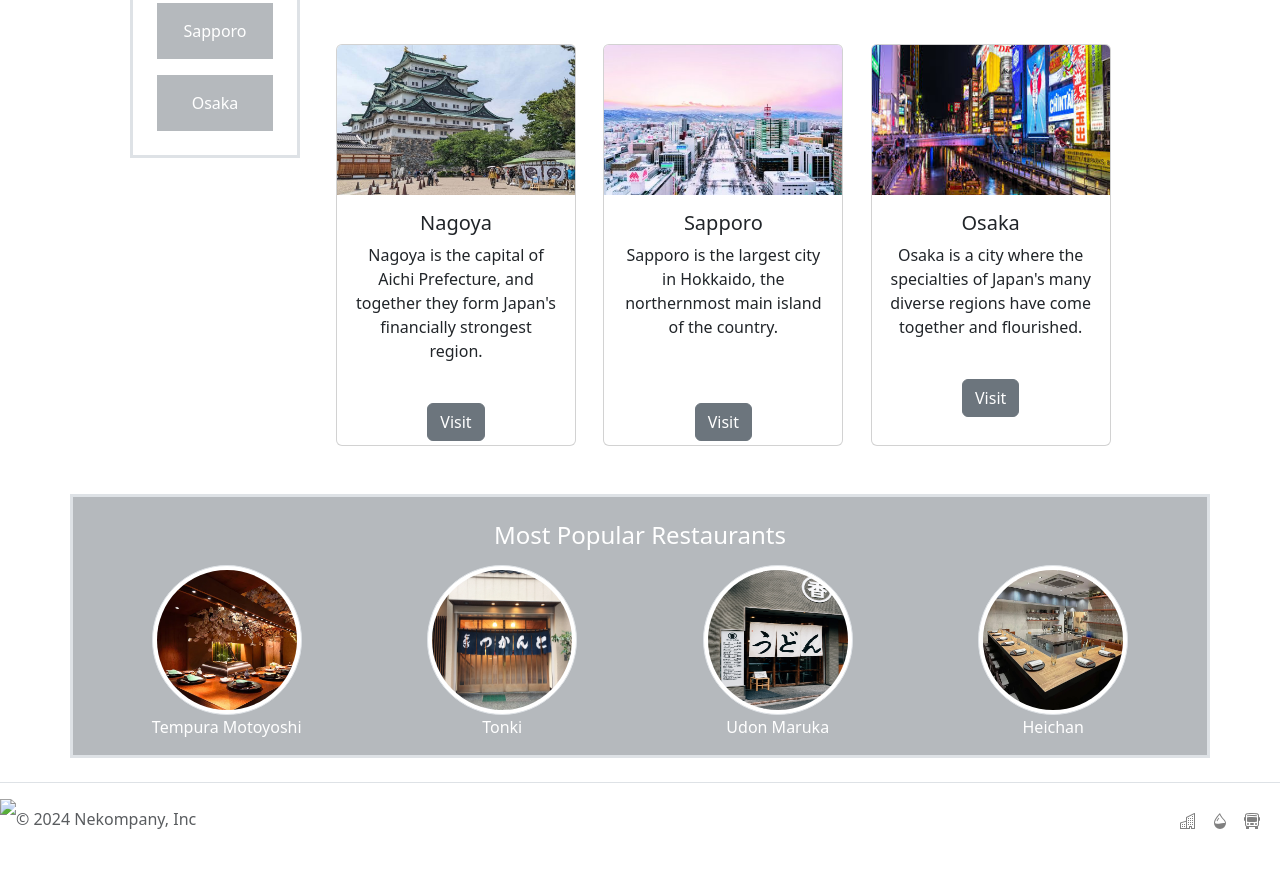
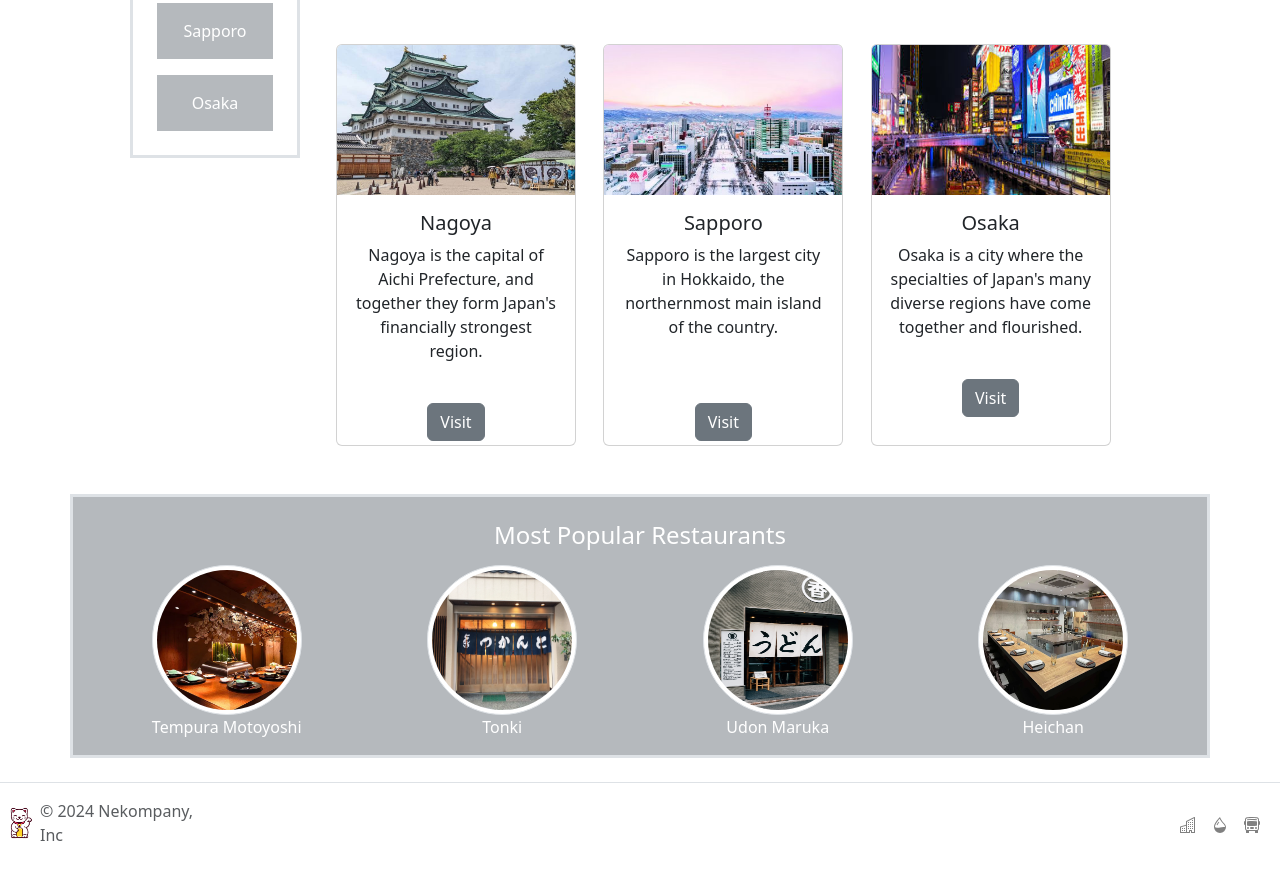
Before and after one commit to begoblanco/Cities-in-the-world, a website: page index.html in a window 1280 px wide. Shown: the part 1108-1987 px from the top of the page. Drawn offline with nearby package versions, Linux system fonts and the light colour scheme; the site is published under a folder, as on GitHub Pages, so addresses that start at the root find nothing.

Commit message:
stetic changes

```diff
--- a/index.html
+++ b/index.html
@@ -214,7 +214,7 @@
     </main>
     <footer class="d-flex flex-wrap justify-content-between align-items-center py-3 my-4 border-top">
       <div class="col-md-2 d-flex align-items-center">
-        <img src="/public/assets/iconito.jpg" style="height: 40px;">
+        <img src="./public/assets/iconito.jpg" style="height: 40px;">
         <span class="mb-3 mb-md-0 text-body-secondary">© 2024 Nekompany, Inc</span>
       </div>
 
```
